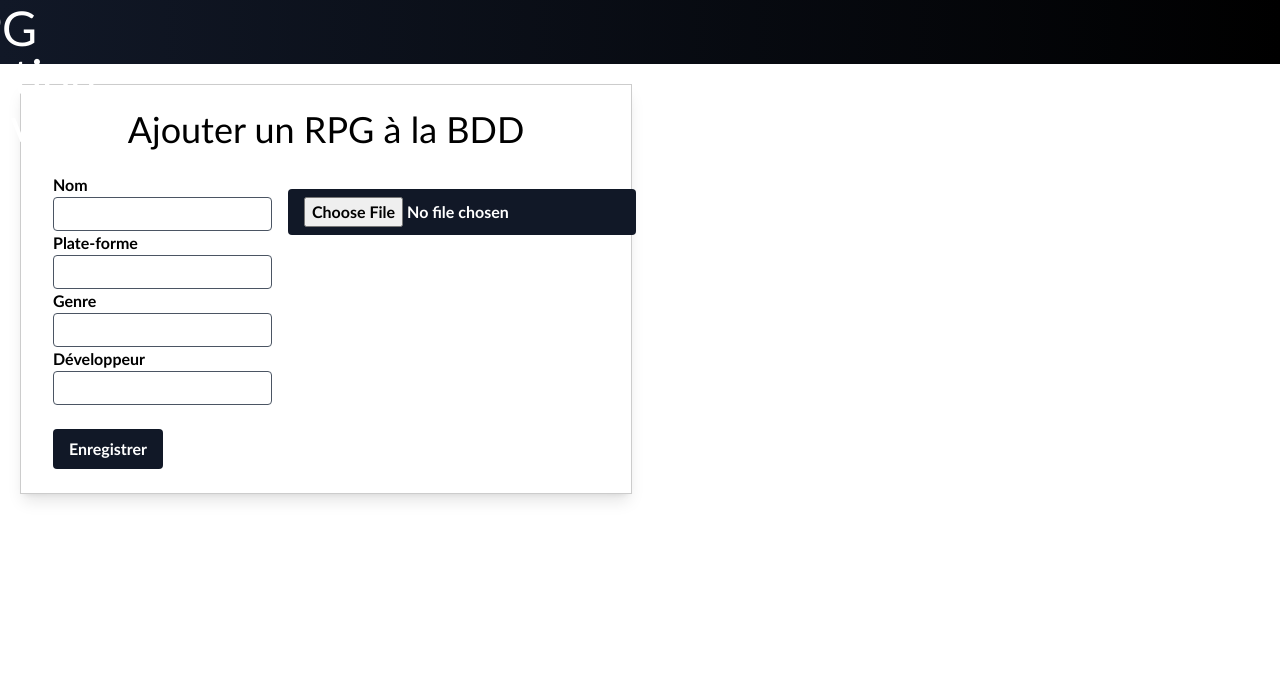
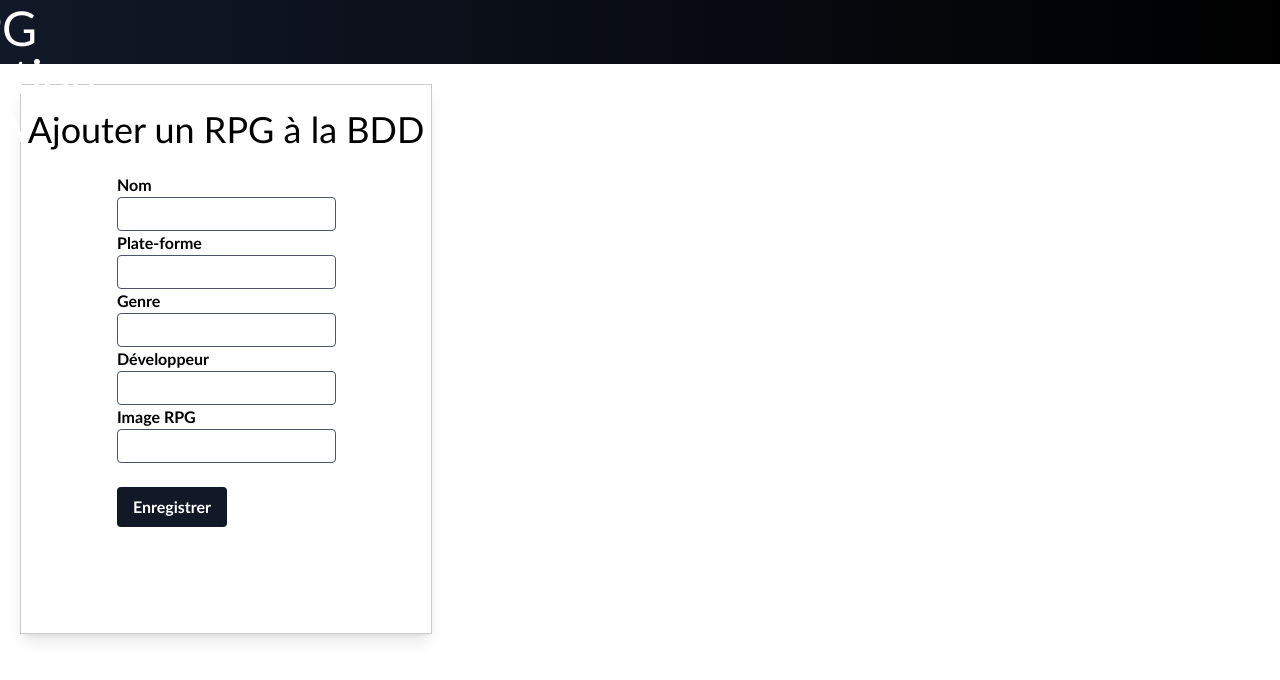
Before and after one commit to BenZen59/RPGCollectionRevive, a React (Create React App) app: page /addrpg in a window 1280 px wide. Shown: the top 680 px of the page. Built offline with nearby package versions, Linux system fonts and the light colour scheme.

Commit message:
Change picture rpg

```diff
--- a/src/components/AddRpg/AddRpg.jsx
+++ b/src/components/AddRpg/AddRpg.jsx
@@ -1,5 +1,4 @@
 import React, { useState } from 'react';
-import ImageUploader from '../ImageUploader/ImageUploder';
 import axios from 'axios';
 
 export default function AddRpg() {
@@ -8,6 +7,7 @@ export default function AddRpg() {
     support: '',
     genre: '',
     developer: '',
+    imagerpg: '',
   });
 
   const handleChange = (e) => {
@@ -36,11 +36,11 @@ export default function AddRpg() {
   };
 
   return (
-    <div className='w-[612px] h-[410px] font-candara shadow-lg border border-black border-solid border-opacity-20 m-5'>
+    <div className='w-[412px] h-[550px] font-candara shadow-lg border border-black border-solid border-opacity-20 m-5'>
       <h3 className='text-4xl text-center mt-6 mb-6'>
         Ajouter un RPG à la BDD
       </h3>
-      <div className='flex ml-8'>
+      <div className='flex ml-24'>
         <form onSubmit={handleSubmit}>
           <div className=''>
             <label htmlFor='nom' className='font-bold'>
@@ -98,6 +98,28 @@ export default function AddRpg() {
               className='border border-gray-600 border-solid rounded px-2 py-1'
             />
           </div>
+
+          <div className=''>
+            <label htmlFor='image' className='font-bold'>
+              Image RPG
+            </label>
+            <br />
+            <input
+              type='text'
+              id='imagerpg'
+              name='imagerpg'
+              value={rpgData.image}
+              onChange={handleChange}
+              className='border border-gray-600 border-solid rounded px-2 py-1'
+            />
+            {rpgData.imagerpg && (
+              <img
+                src={rpgData.imagerpg}
+                alt='imagerpg'
+                className='w-16 h-16 border border-gray-600 border-solid mt-4'
+              />
+            )}
+          </div>
           <br />
           <button
             type='submit'
@@ -106,7 +128,6 @@ export default function AddRpg() {
             Enregistrer
           </button>
         </form>
-        <ImageUploader />
       </div>
     </div>
   );
--- a/src/components/ImageUploader/ImageUploder.jsx
+++ /dev/null
@@ -1,44 +0,0 @@
-import React, { useState } from 'react';
-
-const ImageUploader = () => {
-  const [selectedImage, setSelectedImage] = useState(null);
-  const [resizedImage, setResizedImage] = useState(null);
-
-  const handleImageChange = (e) => {
-    const file = e.target.files[0];
-    setSelectedImage(URL.createObjectURL(file));
-    resizeImage(URL.createObjectURL(file));
-  };
-
-  const resizeImage = (imageUrl) => {
-    const canvas = document.createElement('canvas');
-    const context = canvas.getContext('2d');
-    const img = document.createElement('img');
-    img.src = imageUrl;
-    img.onload = () => {
-      canvas.width = 60;
-      canvas.height = 60;
-      context.drawImage(img, 0, 0, 60, 60);
-      setResizedImage(canvas.toDataURL('image/png'));
-    };
-  };
-
-  return (
-    <div>
-      <input
-        type='file'
-        onChange={handleImageChange}
-        className='bg-gray-900 text-white font-bold py-2 px-4 rounded m-4'
-      />
-      {resizedImage && (
-        <img
-          src={resizedImage}
-          alt='Resized'
-          className='border border-gray-600 border-solid ml-4'
-        />
-      )}
-    </div>
-  );
-};
-
-export default ImageUploader;
```
